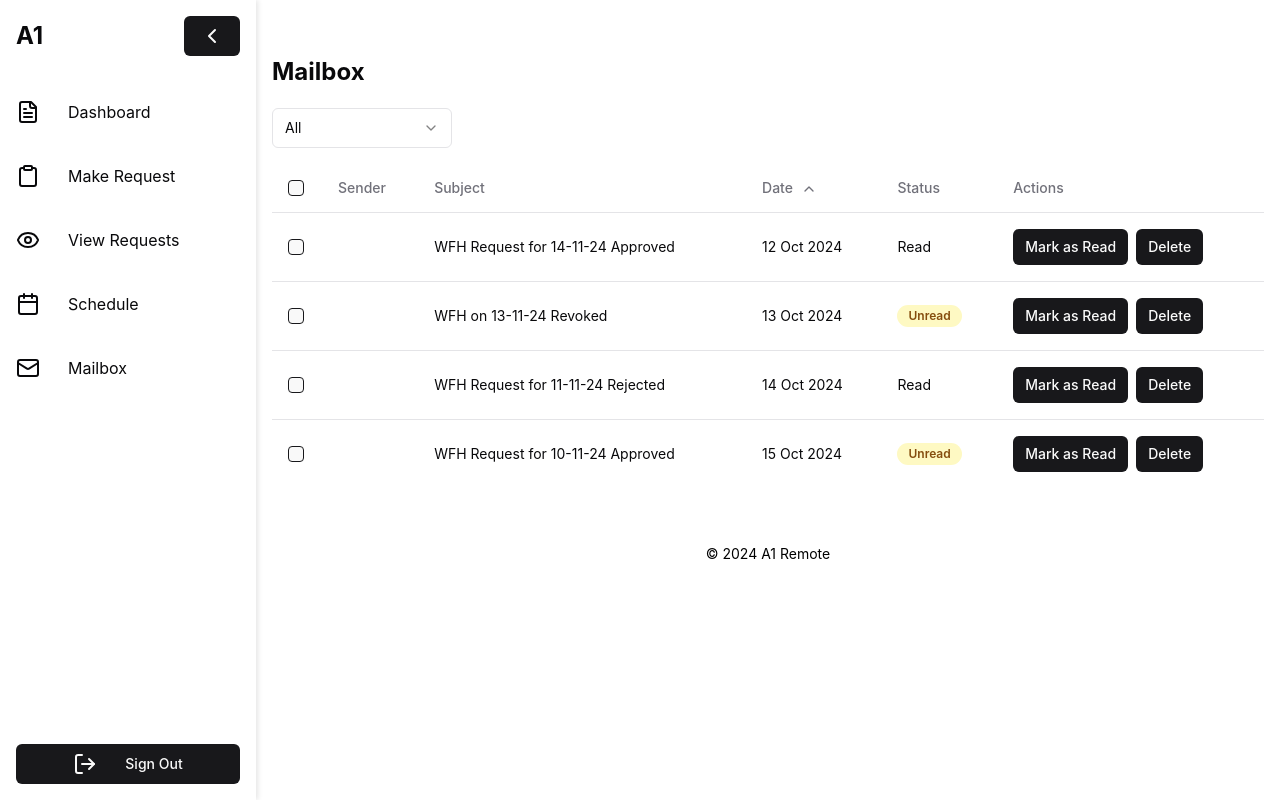
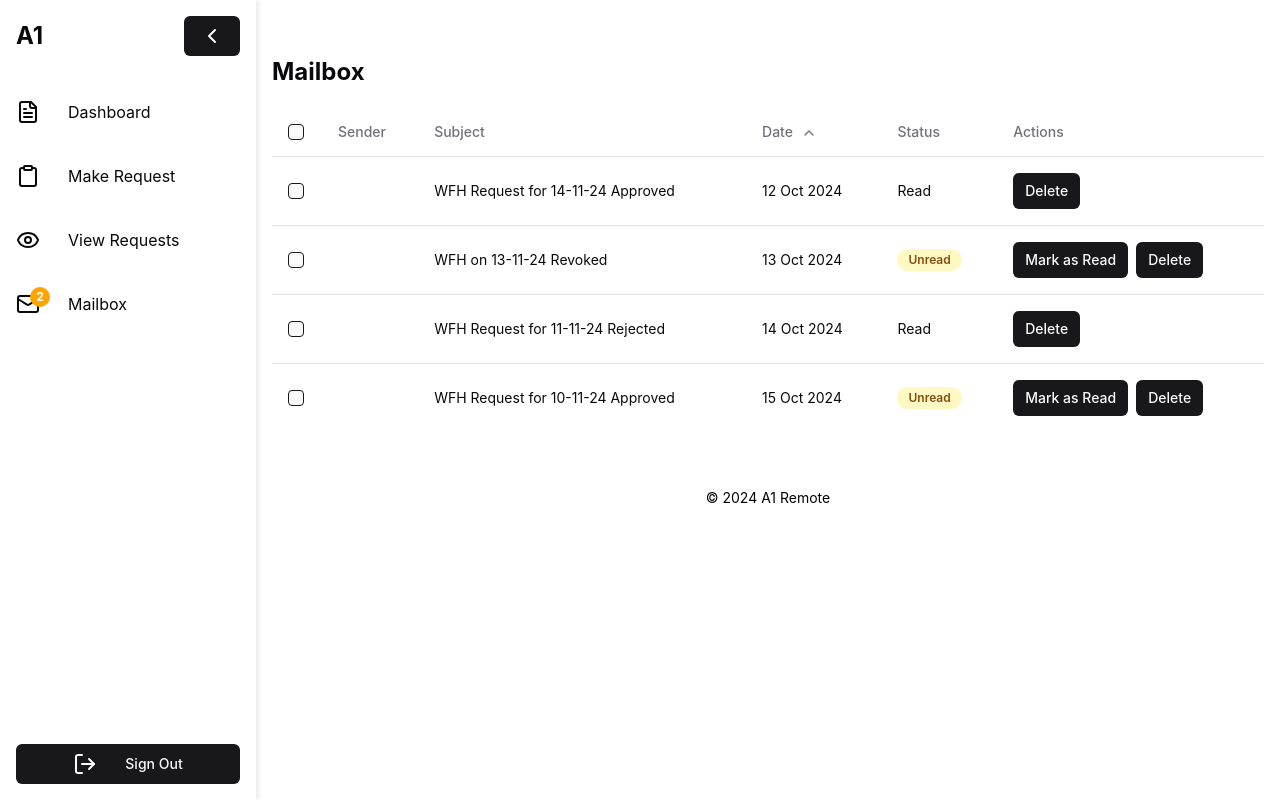
Before and after one commit to Jonathanxjt/A1-Remote, a React (Vite) app in the folder a1/: page /Mailbox in a window 1280 px wide. Built offline with nearby package versions, Linux system fonts and the light colour scheme; a small style sheet from the web is missing.

Commit message:
IT8-10-Simulated Mailbox Actions
enabled ability to see number of unread notifications in the sidebar, as well as to mark mail as read and delete them. using mock data

```diff
--- a/a1/src/App.tsx
+++ b/a1/src/App.tsx
@@ -1,4 +1,4 @@
-import React from 'react';
+import React, {useState} from 'react';
 import {Routes, Route } from 'react-router-dom';
 import Sidebar from './components/Sidebar/Sidebar';
 import RequestPage from './pages/RequestPage/request';
@@ -13,10 +13,38 @@ import './App.css';
 
 
 const App: React.FC = () => {
+  const [emails, setEmails] = useState([
+    {
+      email_id: 1,
+      subject: "WFH Request for 10-11-24 Approved",
+      date: "2024-10-15",
+      status: "unread",
+    },
+    {
+      email_id: 2,
+      subject: "WFH Request for 11-11-24 Rejected",
+      date: "2024-10-14",
+      status: "read",
+    },
+    {
+      email_id: 3,
+      subject: "WFH on 13-11-24 Revoked",
+      date: "2024-10-13",
+      status: "unread",
+    },
+    {
+      email_id: 4,
+      subject: "WFH Request for 14-11-24 Approved",
+      date: "2024-10-12",
+      status: "read",
+    },
+  ]);
+
+  const unreadEmailsCount = emails.filter(email => email.status === "unread").length;
 
   return (
     <div className="maincontainer"> {/* ensures that the sidebar does not cover the main-content */}
-      <Sidebar />
+      <Sidebar unreadCount = {unreadEmailsCount}/>
       <div className="main-content">
         <Routes>
           <Route path="/" element={<Home />} /> {/* Default route */}
@@ -24,7 +52,7 @@ const App: React.FC = () => {
           <Route path="/requestpage" element={<RequestPage />} /> {/*requestPage route */}
           <Route path="/MySchedule" element={<MySchedule />} /> {/*myschedule route */}
           <Route path="/ViewRequests" element={<ViewRequests />} /> {/*viewrequests route */}
-          <Route path="/Mailbox" element = {<Mailbox/>} />
+          <Route path="/Mailbox" element={<Mailbox emails={emails} setEmails={setEmails}/>}/>
           <Route path="*" element={<NotFound />} /> {/* 404 route */}
         </Routes>
         <Footer/>
--- a/a1/src/components/Sidebar/Sidebar.css
+++ b/a1/src/components/Sidebar/Sidebar.css
@@ -130,3 +130,29 @@
 .sidebar.collapsed + .footer {
     margin-left: 5rem; /* Adjusted margin for collapsed sidebar */
 }
+
+.unread-badge {
+    position: absolute;
+    top: -5px;
+    right: -10px;
+    background-color: orange;
+    color: white;
+    border-radius: 50%;
+    width: 20px;
+    height: 20px;
+    display: flex;
+    align-items: center;
+    justify-content: center;
+    font-size: 0.75rem;
+    font-weight: bold;
+}
+
+/* Ensure the badge is not visible when there are no unread emails */
+.unread-badge.hidden {
+    display: none;
+}
+
+/* Position the mail icon relative to enable the absolute positioning of the badge */
+.mail-icon-container {
+    position: relative;
+}
--- a/a1/src/components/Sidebar/Sidebar.tsx
+++ b/a1/src/components/Sidebar/Sidebar.tsx
@@ -7,13 +7,18 @@ import {
   Calendar,
   Clipboard,
   Mail,
-  Eye
-} from "lucide-react"; // Import Mail icon for Mailbox
+  Eye,
+} from "lucide-react";
 import { Button } from "@/components/ui/button";
 import "./Sidebar.css";
 import { useNavigate } from "react-router-dom";
 
-const Sidebar: React.FC = () => {
+// SidebarProps interface
+interface SidebarProps {
+  unreadCount: number;
+}
+
+const Sidebar: React.FC<SidebarProps> = ({ unreadCount }) => {
   const [collapsed, setCollapsed] = useState(false);
   const [isSmallScreen, setIsSmallScreen] = useState(false);
   const navigate = useNavigate();
@@ -88,23 +93,24 @@ const Sidebar: React.FC = () => {
         />
         {/* New View Requests navigation item */}
         <NavItem
-        icon={<Eye size={24} />} // Use Clipboard icon, or replace with a more suitable icon
-        label="View Requests"
-        collapsed={collapsed}
-        onClick={handleViewRequestsClick} // Handle navigation to View Requests
+          icon={<Eye size={24} />}
+          label="View Requests"
+          collapsed={collapsed}
+          onClick={handleViewRequestsClick}
         />
         <NavItem
-          icon={<Calendar size={24} />}
-          label="Schedule"
-          collapsed={collapsed}
-          onClick={handleScheduleClick}
-        />
-        {/* New Mailbox navigation item */}
-        <NavItem
-          icon={<Mail size={24} />} // Use the Mail icon for the Mailbox
+          icon={
+            <div className="mail-icon-container">
+              <Mail size={24} />
+              {/* Display unread badge if there are unread emails */}
+              {unreadCount > 0 && (
+                <div className="unread-badge">{unreadCount}</div>
+              )}
+            </div>
+          }
           label="Mailbox"
           collapsed={collapsed}
-          onClick={handleMailboxClick} // Handle navigation to Mailbox
+          onClick={handleMailboxClick}
         />
       </nav>
 
--- a/a1/src/pages/Mailbox/Mailbox.tsx
+++ b/a1/src/pages/Mailbox/Mailbox.tsx
@@ -1,11 +1,7 @@
-import { useState } from "react";
+import React from "react";
 import {
   ChevronDown,
   ChevronUp,
-  ChevronLeft,
-  ChevronRight,
-  ChevronsLeft,
-  ChevronsRight,
 } from "lucide-react";
 import { format } from "date-fns";
 import { Button } from "@/components/ui/button";
@@ -19,58 +15,42 @@ import {
   TableRow,
 } from "@/components/ui/table";
 import { Badge } from "@/components/ui/badge";
-import { Select, SelectContent, SelectItem, SelectTrigger, SelectValue } from "@/components/ui/select";
 
-export default function Mailbox() {
-  // Mock email data
-  const [emails, setEmails] = useState([
-    {
-      email_id: 1,
-      subject: "WFH Request for 10-11-24 Approved",
-      date: "2024-10-15",
-      status: "unread",
-    },
-    {
-      email_id: 2,
-      subject: "WFH Request for 11-11-24 Rejected",
-      date: "2024-10-14",
-      status: "read",
-    },
-    {
-      email_id: 3,
-      subject: "WFH on 13-11-24 Revoked",
-      date: "2024-10-13",
-      status: "unread",
-    },
-    {
-      email_id: 4,
-      subject: "WFH Request for 14-11-24 Approved",
-      date: "2024-10-12",
-      status: "read",
-    },
-  ]);
+// Define the Email type
+interface Email {
+  email_id: number;
+  sender: string;
+  subject: string;
+  date: string;
+  status: "read" | "unread";
+}
 
-  const [selectedEmails, setSelectedEmails] = useState<number[]>([]);
-  const [viewFilter, setViewFilter] = useState("all"); // Filters (all, unread, etc.)
-  const [searchTerm, setSearchTerm] = useState(""); // For searching emails
-  const [sortOrder, setSortOrder] = useState<"asc" | "desc">("asc");
-  const [currentPage, setCurrentPage] = useState(1);
-  const [rowsPerPage, setRowsPerPage] = useState(10);
+// Define the props for Mailbox component
+interface MailboxProps {
+  emails: Email[];
+  setEmails: React.Dispatch<React.SetStateAction<Email[]>>;
+}
 
-  // Filter emails based on view (all, unread, read)
-  const filterEmails = (emails: any[]) => {
-    return emails.filter((email) => {
-      const matchesStatus = viewFilter === "all" || email.status === viewFilter;
-      const matchesSearch =
-        searchTerm === "" ||
-        email.subject.toLowerCase().includes(searchTerm.toLowerCase()) ||
-        email.sender.toLowerCase().includes(searchTerm.toLowerCase());
-      return matchesStatus && matchesSearch;
-    });
+const Mailbox: React.FC<MailboxProps> = ({ emails, setEmails }) => {
+  const [selectedEmails, setSelectedEmails] = React.useState<number[]>([]);
+  const [sortOrder, setSortOrder] = React.useState<"asc" | "desc">("asc");
+
+  // Handle "Mark as Read"
+  const markAsRead = (id: number) => {
+    setEmails((prevEmails) =>
+      prevEmails.map((email) =>
+        email.email_id === id ? { ...email, status: "read" } : email
+      )
+    );
+  };
+
+  // Handle "Delete"
+  const deleteEmail = (id: number) => {
+    setEmails((prevEmails) => prevEmails.filter((email) => email.email_id !== id));
   };
 
   // Sort emails by date
-  const sortedEmails = filterEmails([...emails]).sort((a, b) => {
+  const sortedEmails = [...emails].sort((a, b) => {
     if (sortOrder === "asc") {
       return new Date(a.date).getTime() - new Date(b.date).getTime();
     } else {
@@ -93,20 +73,6 @@ export default function Mailbox() {
   return (
     <div className="container mx-auto py-10">
       <h1 className="text-2xl font-bold mb-5">Mailbox</h1>
-
-      <div className="flex space-x-4 mb-4">
-        <Select value={viewFilter} onValueChange={setViewFilter}>
-          <SelectTrigger className="w-[180px]">
-            <SelectValue placeholder="Filter view" />
-          </SelectTrigger>
-          <SelectContent>
-            <SelectItem value="all">All</SelectItem>
-            <SelectItem value="unread">Unread</SelectItem>
-            <SelectItem value="read">Read</SelectItem>
-          </SelectContent>
-        </Select>
-
-      </div>
 
       {/* Display emails in a table */}
       {sortedEmails.length === 0 ? (
@@ -161,10 +127,13 @@ export default function Mailbox() {
                 </TableCell>
                 <TableCell>
                   <div className="flex space-x-2">
-                    <Button size="sm" onClick={() => console.log(`Marking email ${email.email_id} as read`)}>
-                      Mark as Read
-                    </Button>
-                    <Button size="sm" onClick={() => console.log(`Deleting email ${email.email_id}`)}>
+                    {/* Make the "Mark as Read" button work */}
+                    {email.status === "unread" && (
+                      <Button size="sm" onClick={() => markAsRead(email.email_id)}>
+                        Mark as Read
+                      </Button>
+                    )}
+                    <Button size="sm" onClick={() => deleteEmail(email.email_id)}>
                       Delete
                     </Button>
                   </div>
@@ -174,9 +143,8 @@ export default function Mailbox() {
           </TableBody>
         </Table>
       )}
-
-      {/* Pagination (Optional for larger mock data) */}
-      {/* <Pagination /> */}
     </div>
   );
-}
+};
+
+export default Mailbox;
```
